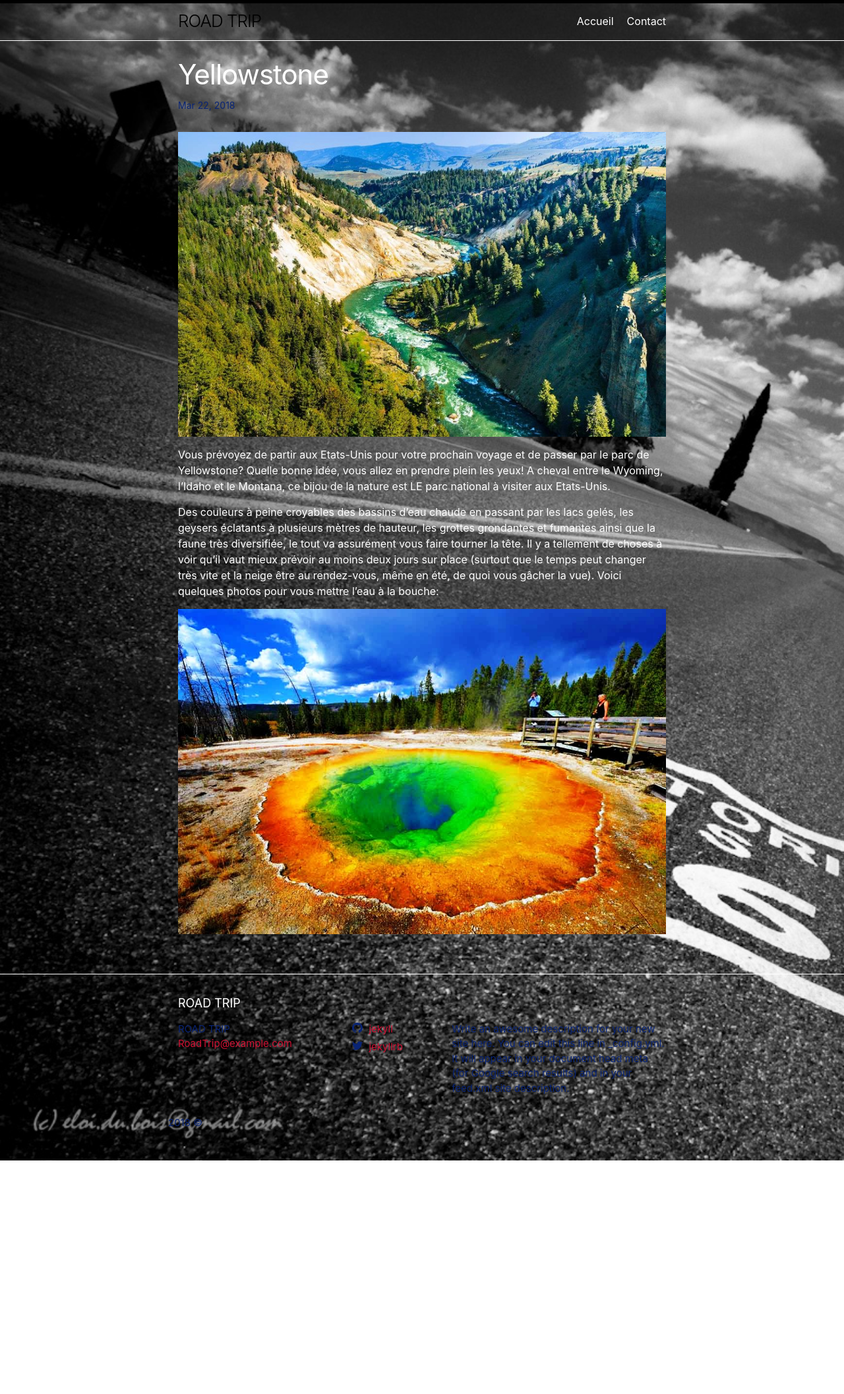
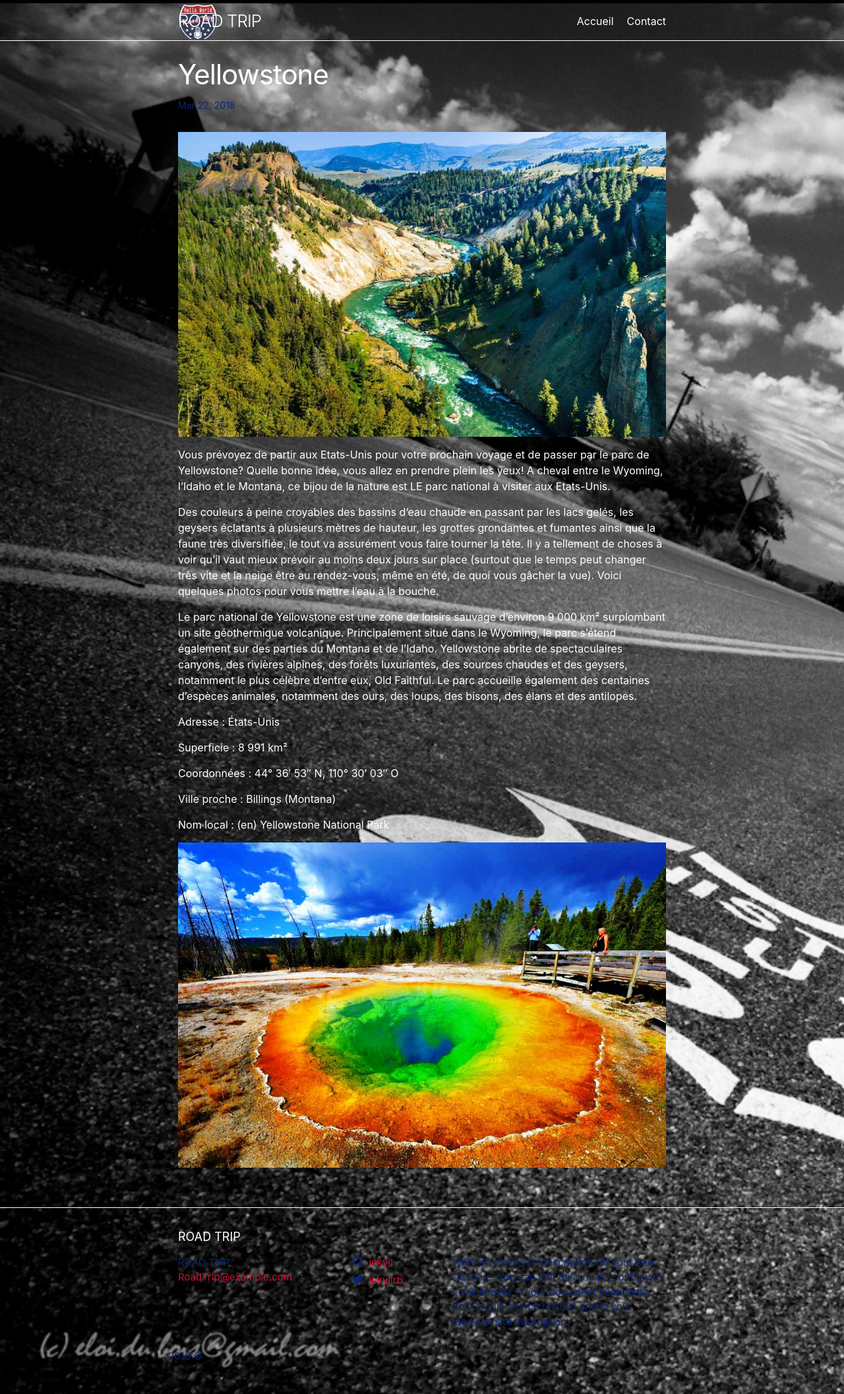
Before and after one commit to Liloula/blog-jekyll, a Jekyll site: the page built from _posts/2018-03-21-le-yellowstone-national-park.md, in a window 1280 px wide. Shown: the whole page at 66% size. Built offline with Jekyll 4.4.1, drawn with Linux system fonts in a browser that asks for light colours; before the commit the page ends 1759 px from its top, so only the background shows below that.

Commit message:
ajout photo

```diff
--- a/_posts/2018-03-21-le-yellowstone-national-park.md
+++ b/_posts/2018-03-21-le-yellowstone-national-park.md
@@ -8,6 +8,19 @@ date: 2018-03-22 12:00:00 +/-0700
 
 Vous prévoyez de partir aux Etats-Unis pour votre prochain voyage et de passer par le parc de Yellowstone? Quelle bonne idée, vous allez en prendre plein les yeux! A cheval entre le Wyoming, l'Idaho et le Montana, ce bijou de la nature est LE parc national à visiter aux Etats-Unis.
 
-Des couleurs à peine croyables des bassins d'eau chaude en passant par les lacs gelés, les geysers éclatants à plusieurs mètres de hauteur, les grottes grondantes et fumantes ainsi que la faune très diversifiée, le tout va assurément vous faire tourner la tête. Il y a tellement de choses à voir qu'il vaut mieux prévoir au moins deux jours sur place (surtout que le temps peut changer très vite et la neige être au rendez-vous, même en été, de quoi vous gâcher la vue). Voici quelques photos pour vous mettre l'eau à la bouche:
+Des couleurs à peine croyables des bassins d'eau chaude en passant par les lacs gelés, les geysers éclatants à plusieurs mètres de hauteur, les grottes grondantes et fumantes ainsi que la faune très diversifiée, le tout va assurément vous faire tourner la tête. Il y a tellement de choses à voir qu'il vaut mieux prévoir au moins deux jours sur place (surtout que le temps peut changer très vite et la neige être au rendez-vous, même en été, de quoi vous gâcher la vue). Voici quelques photos pour vous mettre l'eau à la bouche.
+
+Le parc national de Yellowstone est une zone de loisirs sauvage d'environ 9 000 km² surplombant un site géothermique volcanique. Principalement situé dans le Wyoming, le parc s'étend également sur des parties du Montana et de l'Idaho. Yellowstone abrite de spectaculaires canyons, des rivières alpines, des forêts luxuriantes, des sources chaudes et des geysers, notamment le plus célèbre d'entre eux, Old Faithful. Le parc accueille également des centaines d'espèces animales, notamment des ours, des loups, des bisons, des élans et des antilopes.
+
+Adresse : États-Unis
+
+Superficie : 8 991 km²
+
+Coordonnées : 44° 36′ 53″ N, 110° 30′ 03″ O
+
+Ville proche : Billings (Montana)
+
+Nom local : (en) Yellowstone National Park
+
 
 ![image-title-here](/images/Yellowstone_National_Park_001.jpg){:class="img-responsive"}
--- a/_sass/minima/_base.scss
+++ b/_sass/minima/_base.scss
@@ -28,7 +28,12 @@ body {
   font-kerning: normal;
 }
 
-
+.site-title{
+    color: #fff !important;
+    background-image: url("../images/logo.png");
+    background-repeat: no-repeat;
+    background-size: 60px;
+  }
 
 /**
  * Set `margin-bottom` to maintain vertical rhythm
```
Also changed, not shown: _posts/2018-03-21-arizona-road-trip.md (+12 -2 lines), _posts/2018-03-21-chicago-las-vegas.md (+9 -5 lines).
